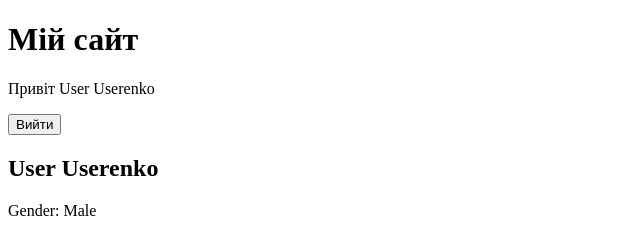
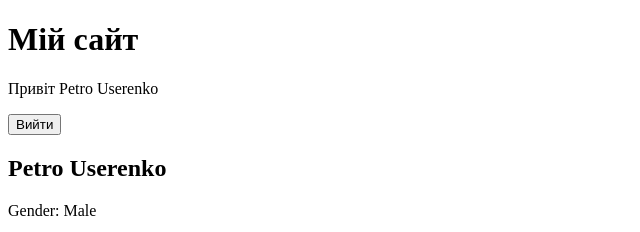
Before and after one commit to Illia-11/react-lessons2, a React (Vite) app: page / in a window 1280 px wide. Shown: the top 232 px of the page, without its empty margins (0-640 px from the left). Built offline with nearby package versions, Linux system fonts and the light colour scheme.

Commit message:
Add state elevation example

```diff
--- a/src/App.jsx
+++ b/src/App.jsx
@@ -48,14 +48,47 @@
 // jsx fragment
 // const frag = <></>;
 
-function App() {
+class App extends React.Component {
+  state = {
+    user: {
+      id: 0,
+      firstName: "Petro",
+      lastName: "Userenko",
+      isMale: true,
+      email: "testuser@gmail.com",
+      age: 12,
+    },
+  }
 
-  return (
-    <>
-    <Header />
-    <UserProfile />
-    </>
-  );
+  handleLogout = () => {
+    this.setState({
+      user: null,
+    });
+  };
+
+  handleLogin = () => {
+    this.setState({
+      user: {
+        id: 0,
+        firstName: "User",
+        lastName: "Userenko",
+        isMale: true,
+        email: "testuser@gmail.com",
+        age: 12,
+      },
+    });
+  };
+
+  render() {
+    const { user } = this.state;
+
+    return (
+      <>
+        <Header user={user} handleLogout={this.handleLogout} handleLogin={this.handleLogin}/>
+        <UserProfile user={user}/>
+      </>
+    );
+  }
 }
 
 export default App;
--- a/src/components/Header/index.jsx
+++ b/src/components/Header/index.jsx
@@ -1,43 +1,13 @@
 import React, { Component } from "react";
 
 class Header extends Component {
-  state = {
-    user: {
-      id: 0,
-      firstName: "User",
-      lastName: "Userenko",
-      isMale: true,
-      email: "testuser@gmail.com",
-      age: 12,
-    },
-  };
-
-  handleLogout = () => {
-    this.setState({
-      user: null,
-    });
-  };
-
-  handleLogin = () => {
-    this.setState({
-      user: {
-        id: 0,
-        firstName: "User",
-        lastName: "Userenko",
-        isMale: true,
-        email: "testuser@gmail.com",
-        age: 12,
-      },
-    });
-  };
-
   render() {
-    const { user } = this.state;
+    const { user, handleLogin, handleLogout } = this.props;
 
     const fullName = user ? `${user.firstName} ${user.lastName}` : "Guest";
 
-    const logoutBtn = <button onClick={this.handleLogout}>Вийти</button>;
-    const loginBtn = <button onClick={this.handleLogin}>Увійти</button>;
+    const logoutBtn = <button onClick={handleLogout}>Вийти</button>;
+    const loginBtn = <button onClick={handleLogin}>Увійти</button>;
 
     return (
       <header>
--- a/src/components/UserProfile/index.jsx
+++ b/src/components/UserProfile/index.jsx
@@ -1,20 +1,11 @@
 import React, { Component } from 'react';
 
 class UserProfile extends Component {
-  state = {
-    user: {
-      id: 0,
-      firstName: "User",
-      lastName: "Userenko",
-      isMale: true,
-      email: "testuser@gmail.com",
-      age: 12,
-    },
-  }
 
   render() {
-    const { user } = this.state
+    const { user } = this.props;
 
+    if(user) {
       return (
         <article>
           <h1>{user.firstName} {user.lastName}</h1>
@@ -23,6 +14,12 @@
           <p>Email: {user.email}</p>
         </article>
       );
+    } else {
+      return <article>
+        <h1>Увійдіть щоб переглянути свої дані</h1>
+      </article>
+    }
+
   }
 }
 
```
Lines whose indentation alone changed are shown as unchanged.
